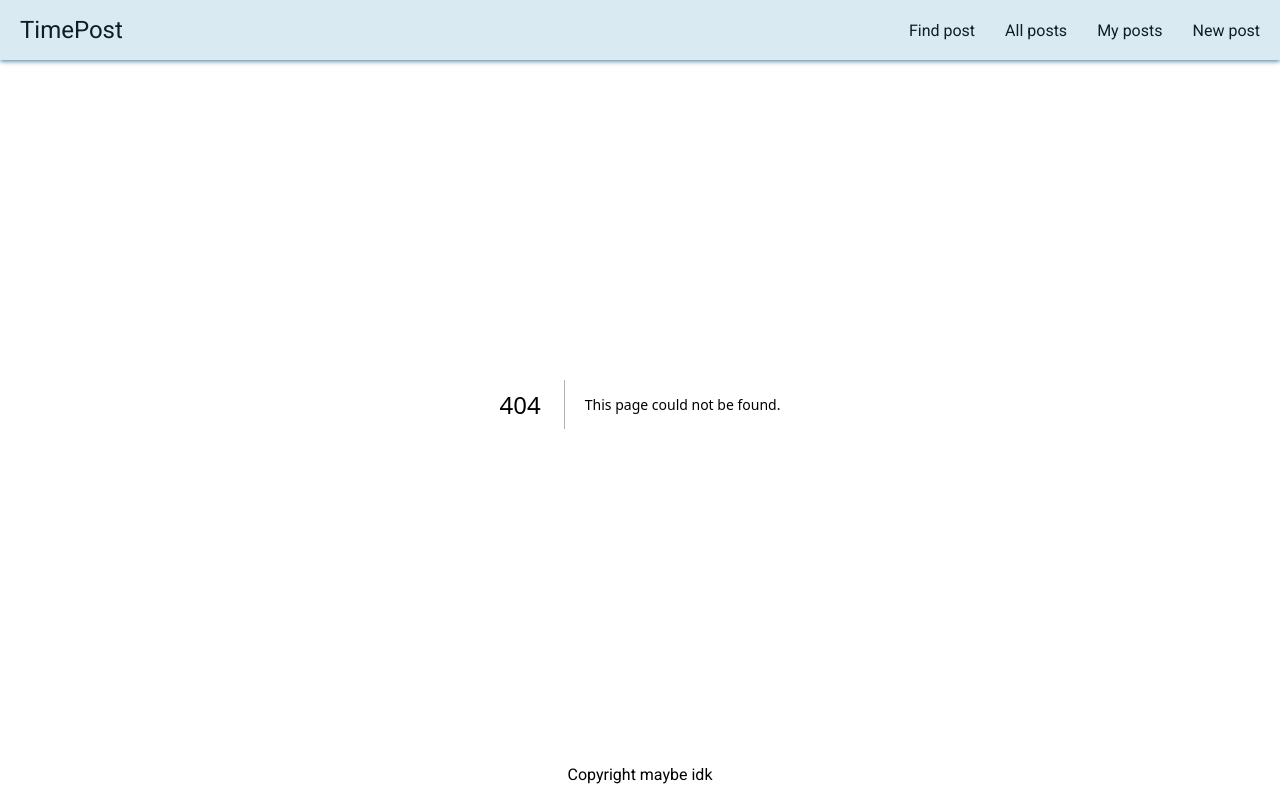
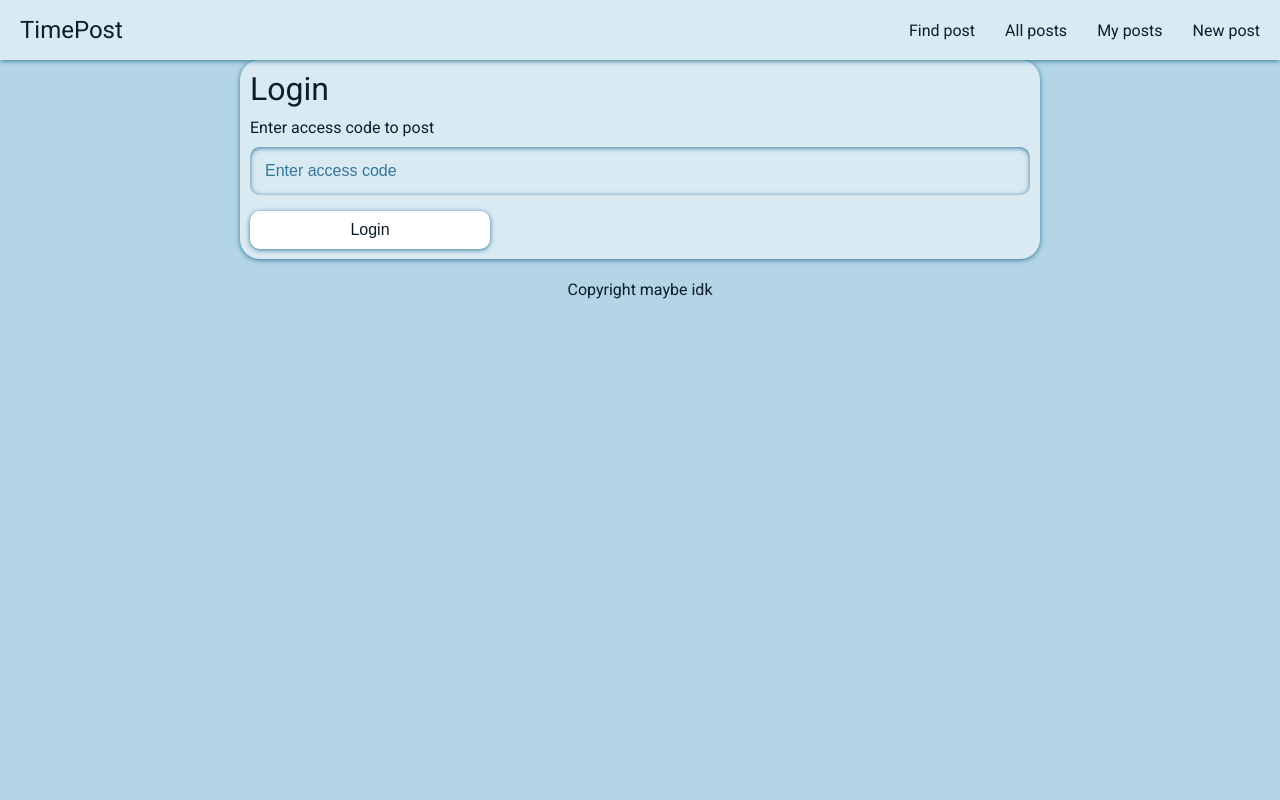
Before and after one commit to xep97/post-thing, a Next.js app: page /login in a window 1280 px wide. Before the commit this address had no page. Built offline with nearby package versions, Linux system fonts and the light colour scheme; a web font is replaced by a local one.

Commit message:
added basic auth for posting

```diff
--- a/package.json
+++ b/package.json
@@ -10,6 +10,7 @@
   },
   "dependencies": {
     "@supabase/supabase-js": "^2.81.1",
+    "cookies-next": "^6.1.1",
     "next": "16.0.3",
     "react": "19.2.0",
     "react-dom": "19.2.0"
--- a/src/app/create/page.jsx
+++ b/src/app/create/page.jsx
@@ -1,15 +1,19 @@
+import ProtectedLayout from "@/app/protected-layout";
+
 import React from 'react'
 import NewPost from '@/components/NewPost'
 
 export default function page() {
   return (
     <>
+      <ProtectedLayout>
         <div>
           <h1 className="page-title">Create new post</h1>
             <div>
                 <NewPost />
             </div>
         </div>
+      </ProtectedLayout>
     </>
   )
 }
--- /dev/null
+++ b/src/app/login/page.js
@@ -0,0 +1,40 @@
+"use client";
+
+import { useState } from "react";
+import { useRouter } from "next/navigation";
+
+export default function LoginPage() {
+  const [password, setPassword] = useState("");
+  const [error, setError] = useState("");
+  const router = useRouter();
+
+  const handleSubmit = (e) => {
+    e.preventDefault();
+    const EXPECTED_PASSWORD = process.env.NEXT_PUBLIC_APP_PASSWORD;
+
+    if (password === EXPECTED_PASSWORD) {
+      localStorage.setItem("auth", "true");
+      router.push("/create");
+    } else {
+      setError("Wrong password");
+    }
+  };
+
+  return (
+    <div className="new-post">
+      <h1>Login</h1>
+      <p>Enter access code to post</p>
+      <form onSubmit={handleSubmit} style={{ display:"flex", flexDirection:"column", gap:"1rem" }}>
+        <input
+          type="password"
+          value={password}
+          onChange={(e) => setPassword(e.target.value)}
+          className="input-text"
+          placeholder="Enter access code"
+        />
+        <button className="button" type="submit">Login</button>
+      </form>
+      {error && <p style={{ color:"red" }}>{error}</p>}
+    </div>
+  );
+}
--- /dev/null
+++ b/src/app/protected-layout.js
@@ -0,0 +1,22 @@
+"use client";
+
+import { useState, useEffect } from "react";
+import { useRouter } from "next/navigation";
+
+export default function ProtectedLayout({ children }) {
+  const [authenticated, setAuthenticated] = useState(false);
+  const router = useRouter();
+
+  useEffect(() => {
+    const auth = localStorage.getItem("auth");
+    if (auth === "true") {
+      setAuthenticated(true);
+    } else {
+      router.push("/login");
+    }
+  }, [router]);
+
+  if (!authenticated) return null;
+
+  return children;
+}
```
Also changed, not shown: 1 other file (tests, documents, lock files or other folders).
